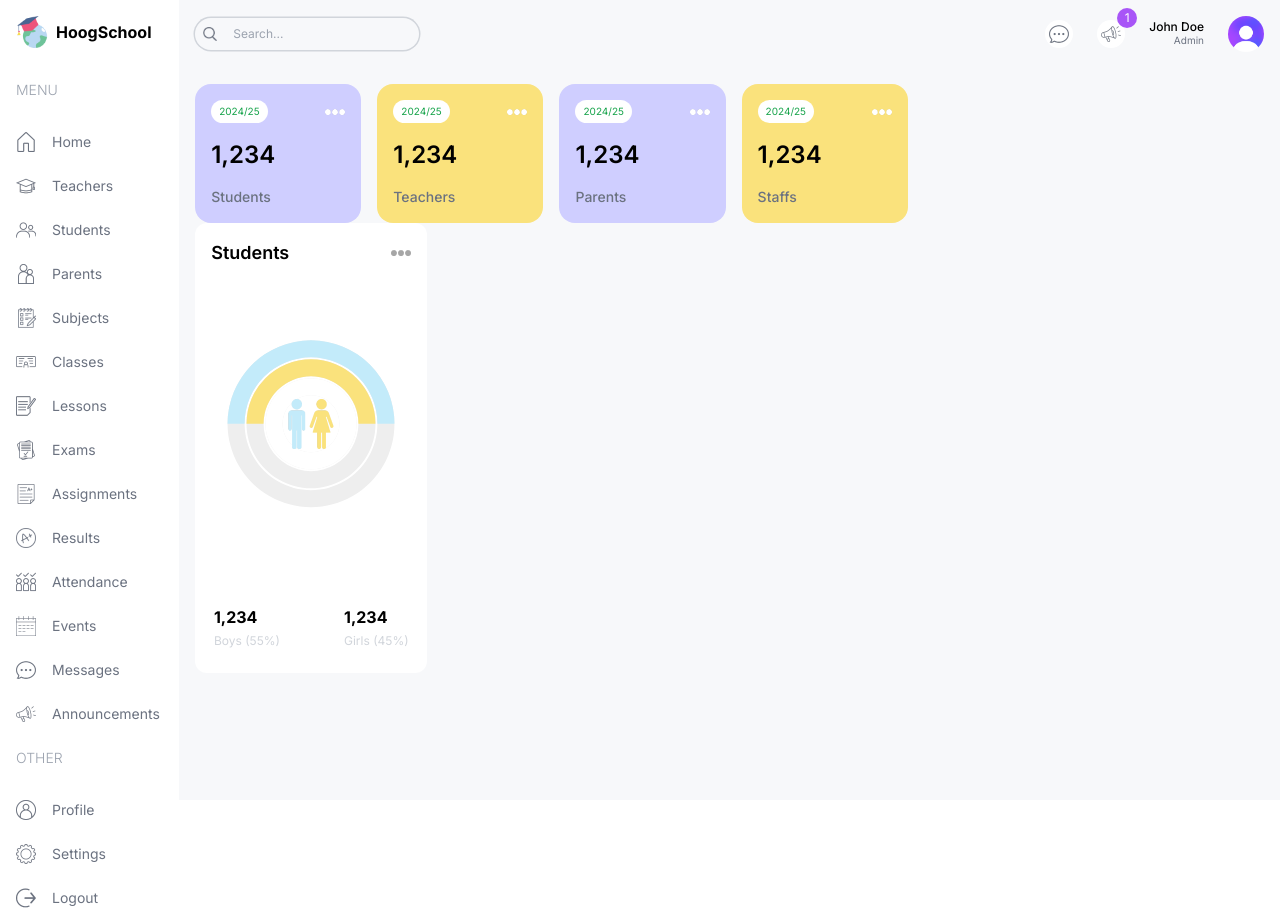
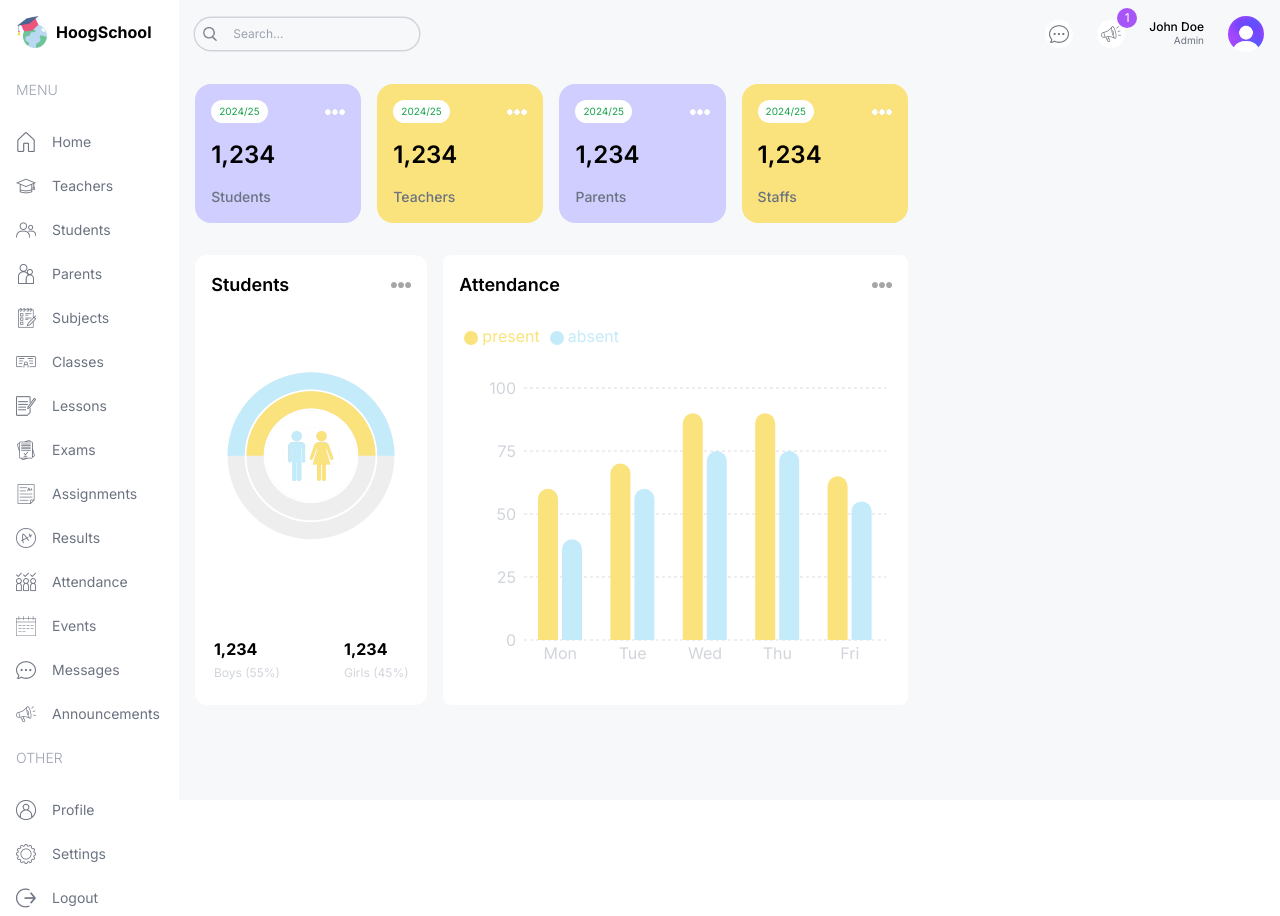
Before and after one commit to Chuloshnikov/college-management-dashboard, a Next.js app: page /admin in a window 1280 px wide. Built offline with nearby package versions, Linux system fonts and the light colour scheme.

Commit message:
bar chart added

```diff
--- a/src/app/(dashboard)/admin/page.tsx
+++ b/src/app/(dashboard)/admin/page.tsx
@@ -1,3 +1,4 @@
+import AttendanceChart from '@/components/AttendanceChart'
 import CountChart from '@/components/CountChart'
 import UserCard from '@/components/UserCard'
 import React from 'react'
@@ -6,7 +7,7 @@
   return (
     <div className='p-4 flex gap-4 flex-col md;flex-row'>
       {/*LEFT*/}
-      <div className='w-full lg:w-2/3'>
+      <div className='w-full lg:w-2/3 flex flex-col gap-8'>
           {/*USER CARDS*/}
           <div className='flex gap-4 justify-between flex-wrap'>
               <UserCard type="student"/>
@@ -18,10 +19,12 @@
           <div className='flex gap-4 flex-col lg:flex-row'>
             {/* COUNT CHART */}
           <div className='w-full lg:w-1/3 h-[450px]'>
-            <CountChart/>
+            <CountChart />
           </div>
             {/*ATTENDANCE CHART*/}
-            <div className='w-full lg:w-2/3 h-[450px]'></div>
+            <div className='w-full lg:w-2/3 h-[450px]'>
+              <AttendanceChart />
+            </div>
           </div>
           <div className=''></div>
       </div>
--- /dev/null
+++ b/src/components/AttendanceChart.tsx
@@ -0,0 +1,85 @@
+"use client";
+import Image from "next/image";
+import {
+  BarChart,
+  Bar,
+  XAxis,
+  YAxis,
+  CartesianGrid,
+  Tooltip,
+  Legend,
+  ResponsiveContainer,
+} from "recharts";
+
+const data = [
+  {
+    name: "Mon",
+    present: 60,
+    absent: 40,
+  },
+  {
+    name: "Tue",
+    present: 70,
+    absent: 60,
+  },
+  {
+    name: "Wed",
+    present: 90,
+    absent: 75,
+  },
+  {
+    name: "Thu",
+    present: 90,
+    absent: 75,
+  },
+  {
+    name: "Fri",
+    present: 65,
+    absent: 55,
+  },
+];
+
+const AttendanceChart = () => {
+  return (
+    <div className="bg-white rounded-lg p-4 h-full">
+      <div className="flex justify-between items-center">
+        <h1 className="text-lg font-semibold">Attendance</h1>
+        <Image src="/moreDark.png" alt="" width={20} height={20} />
+      </div>
+      <ResponsiveContainer width="100%" height="90%">
+        <BarChart width={500} height={300} data={data} barSize={20}>
+          <CartesianGrid strokeDasharray="3 3" vertical={false} stroke="#ddd" />
+          <XAxis
+            dataKey="name"
+            axisLine={false}
+            tick={{ fill: "#d1d5db" }}
+            tickLine={false}
+          />
+          <YAxis axisLine={false} tick={{ fill: "#d1d5db" }} tickLine={false} />
+          <Tooltip
+            contentStyle={{ borderRadius: "10px", borderColor: "lightgray" }}
+          />
+          <Legend
+            align="left"
+            verticalAlign="top"
+            wrapperStyle={{ paddingTop: "20px", paddingBottom: "40px" }}
+          />
+          <Bar
+            dataKey="present"
+            fill="#FAE27C"
+            legendType="circle"
+            radius={[10, 10, 0, 0]}
+          />
+          <Bar
+            dataKey="absent"
+            fill="#C3EBFA"
+            legendType="circle"
+            radius={[10, 10, 0, 0]}
+          />
+        </BarChart>
+      </ResponsiveContainer>
+    </div>
+  );
+};
+
+export default AttendanceChart;
```
